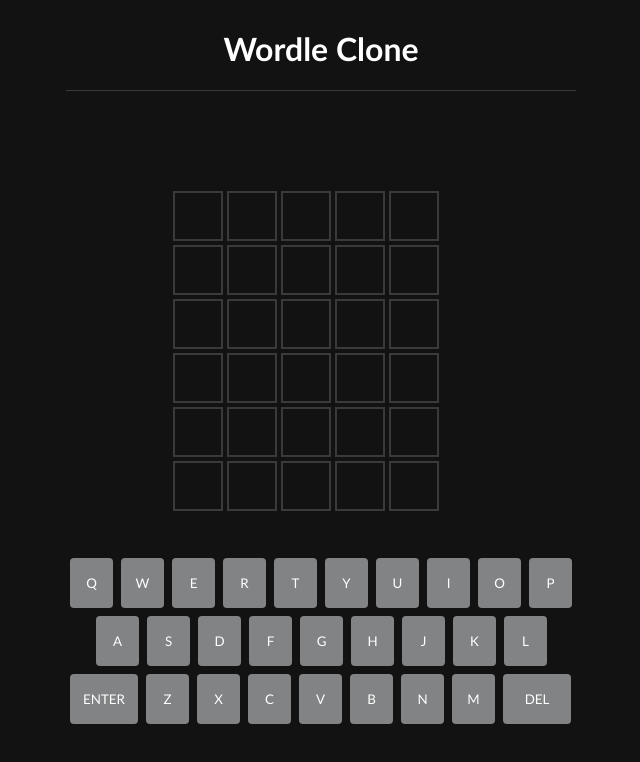
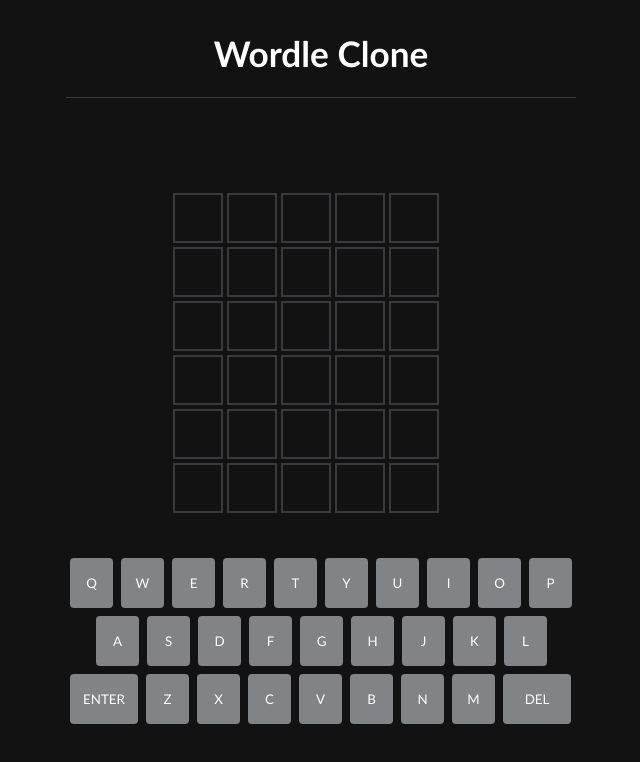
Before and after one commit to NukeGH05T/Wordle-Clone, a website: page index.html in a window 1280 px wide. Shown: the whole page, without its empty margins (319-959 px from the left). Drawn offline with Linux system fonts and the light colour scheme.

Commit message:
Update style.css

```diff
--- a/style.css
+++ b/style.css
@@ -17,9 +17,12 @@ body {
     align-items: center;
 }
 
+h1 {
+    font-size: 2.2rem;
+}
+
 .title-container {
     text-align: center;
-    font-size: 1rem;
     width: 510px;
     border-bottom: solid 1px #3a3a3c;
 }
```
